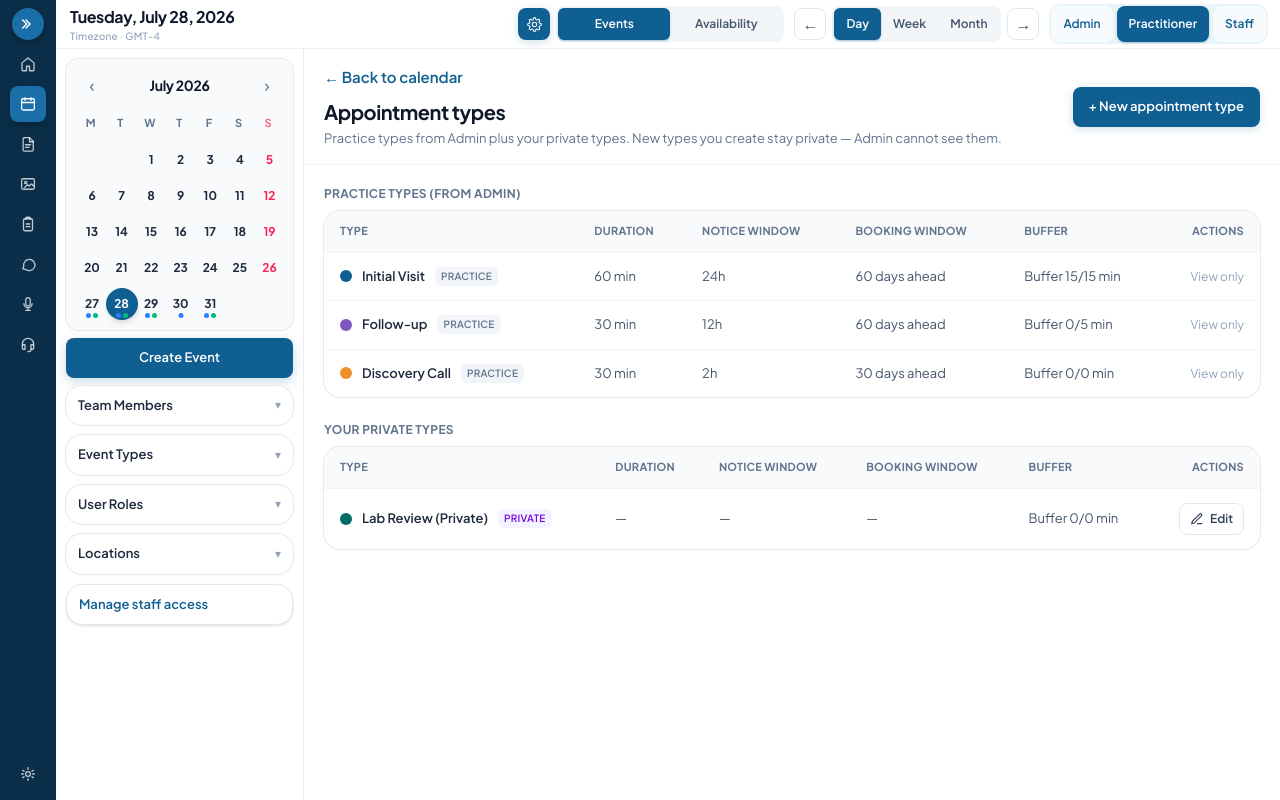
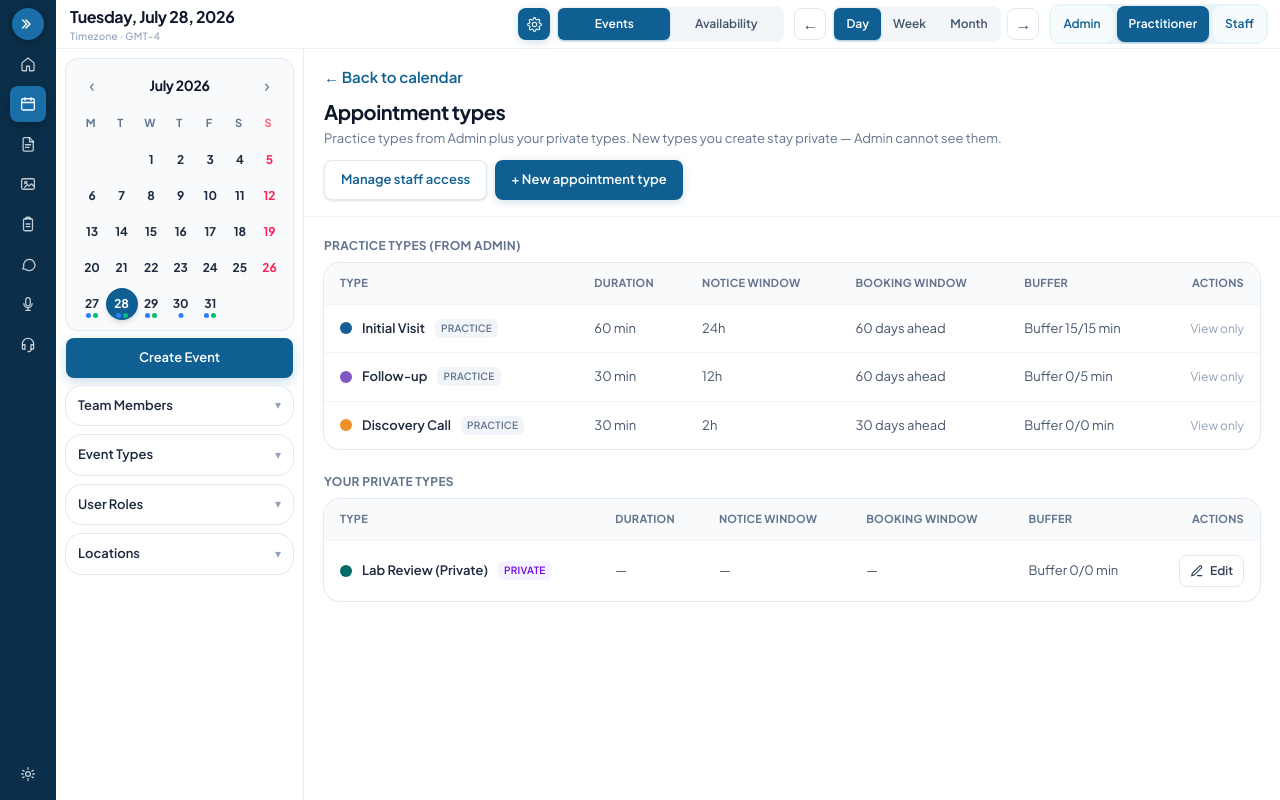
Before and after one commit to ABHINAVPUL08/Calendar-ui, a React (Vite) app: page / in a window 1280 px wide. Both pictures are taken after a click on the button 534 px from the left and 24 px from the top of the page. Built offline with nearby package versions, Linux system fonts and the light colour scheme.

Commit message:
Fix availability booked events display

```diff
--- a/src/App.tsx
+++ b/src/App.tsx
@@ -1304,15 +1304,6 @@ const App = () => {
             ))}
           </FilterCard>
 
-          {viewer.role === 'Practitioner' ? (
-            <button
-              type="button"
-              className="w-full rounded-2xl border border-slate-200 bg-white px-3 py-2.5 text-left text-[13px] font-semibold text-[#0f5f92] shadow-sm transition hover:bg-[#eef6fb]"
-              onClick={() => openStaffAccessManager(viewer)}
-            >
-              Manage staff access
-            </button>
-          ) : null}
           </div>
 
           {calendarMode === 'availability' ? (
@@ -1356,6 +1347,9 @@ const App = () => {
               setShowNewAppointmentTypeModal(true)
             }}
             onBack={() => setShowAppointmentTypesPreview(false)}
+            onManageStaffAccess={
+              viewer.role === 'Practitioner' ? () => openStaffAccessManager(viewer) : undefined
+            }
           />
         ) : (
         <main
--- a/src/components/AppointmentTypesPreview.tsx
+++ b/src/components/AppointmentTypesPreview.tsx
@@ -13,6 +13,7 @@ type Props = {
   onAddNew: () => void
   onEdit: (type: AppointmentType) => void
   onBack: () => void
+  onManageStaffAccess?: () => void
 }
 
 export const AppointmentTypesPreview = ({
@@ -21,6 +22,7 @@ export const AppointmentTypesPreview = ({
   onAddNew,
   onEdit,
   onBack,
+  onManageStaffAccess,
 }: Props) => {
   const listedTypes = types.filter((type) => type.id !== 'busy-external')
   const globalTypes = listedTypes.filter((type) => type.scope === 'global')
@@ -90,6 +92,16 @@ export const AppointmentTypesPreview = ({
               : 'Practice-default types. New types created here are visible across the practice.'}
           </p>
         </div>
+        <div className="flex flex-wrap items-center gap-2">
+          {isPractitioner && onManageStaffAccess ? (
+            <button
+              type="button"
+              onClick={onManageStaffAccess}
+              className="h-10 rounded-lg border border-slate-200 bg-white px-4 text-[13px] font-semibold text-[#0f5f92] shadow-sm transition hover:bg-[#eef6fb]"
+            >
+              Manage staff access
+            </button>
+          ) : null}
           <button
             type="button"
             onClick={onAddNew}
@@ -97,6 +109,7 @@ export const AppointmentTypesPreview = ({
           >
             + New appointment type
           </button>
+        </div>
       </div>
 
       <div className="min-h-0 flex-1 space-y-6 overflow-auto p-5">
```
Lines whose indentation alone changed are shown as unchanged.
